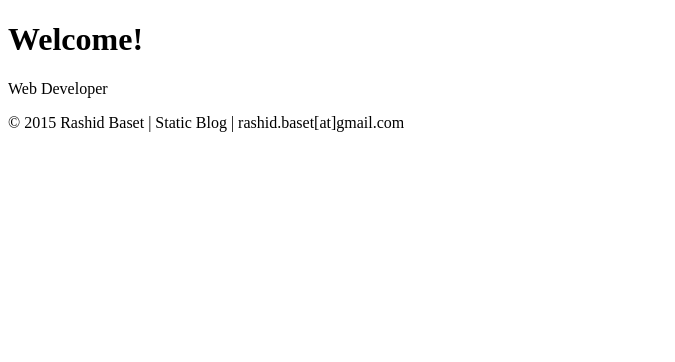
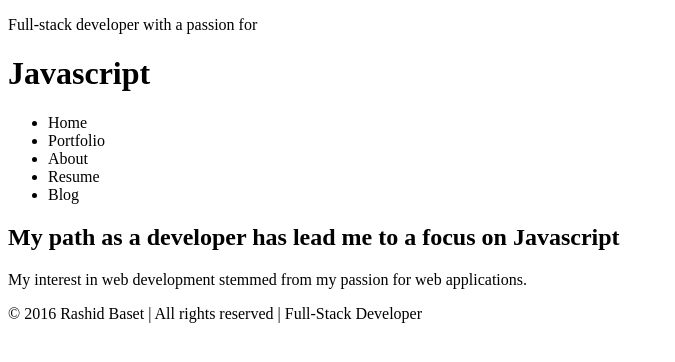
Before and after one commit to rubens23/portfolio, a plain HTML site: page index.html in a window 1280 px wide. Shown: the whole page, without its empty margins (0-675 px from the left). Drawn offline with Linux system fonts and the light colour scheme.

Commit message:
added header, nav list, and divs. altered footer.

```diff
--- a/index.html
+++ b/index.html
@@ -6,20 +6,28 @@
   </head>
   <body>
     <main>
-        <header>
-          <h1>
-            Welcome!
-          </h1>
-          <p>Web Developer</p>
-        </header>
+      <header>
+        <p>Full-stack developer with a passion for</p>
+        <h1>
+        Javascript
+        </h1>
+      </header>
         <nav>
+          <ul>
+            <li>Home</li>
+            <li>Portfolio</li>
+            <li>About</li>
+            <li>Resume</li>
+            <li>Blog</li>
         </nav>
         <section>
+          <h2>My path as a developer has lead me to a focus on Javascript</h2>
+          <p>My interest in web development stemmed from my passion for web applications.</p>
         </section>
       </div>
     </main>
     <footer>
-      &copy; 2015 Rashid Baset | Static Blog | rashid.baset[at]gmail.com
+      &copy; 2016 Rashid Baset | All rights reserved | Full-Stack Developer
     </footer>
   </body>
 </html>
```
Also changed, not shown: app.js (added).
